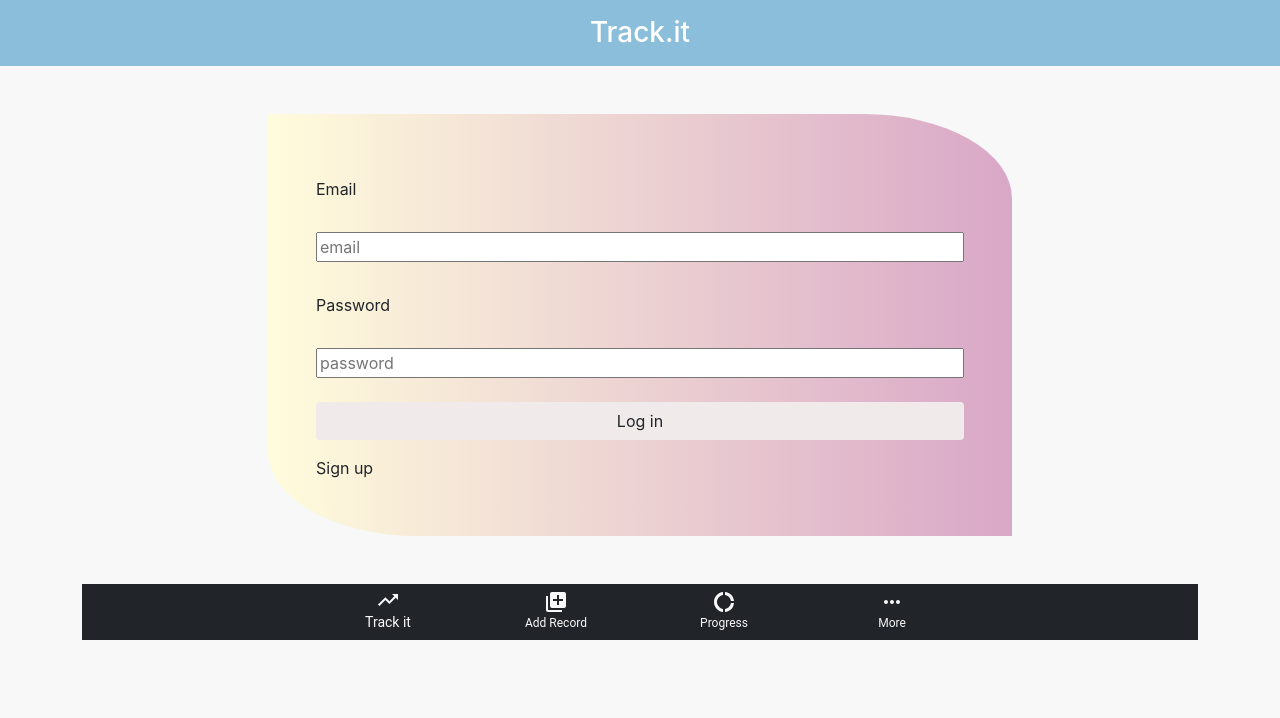
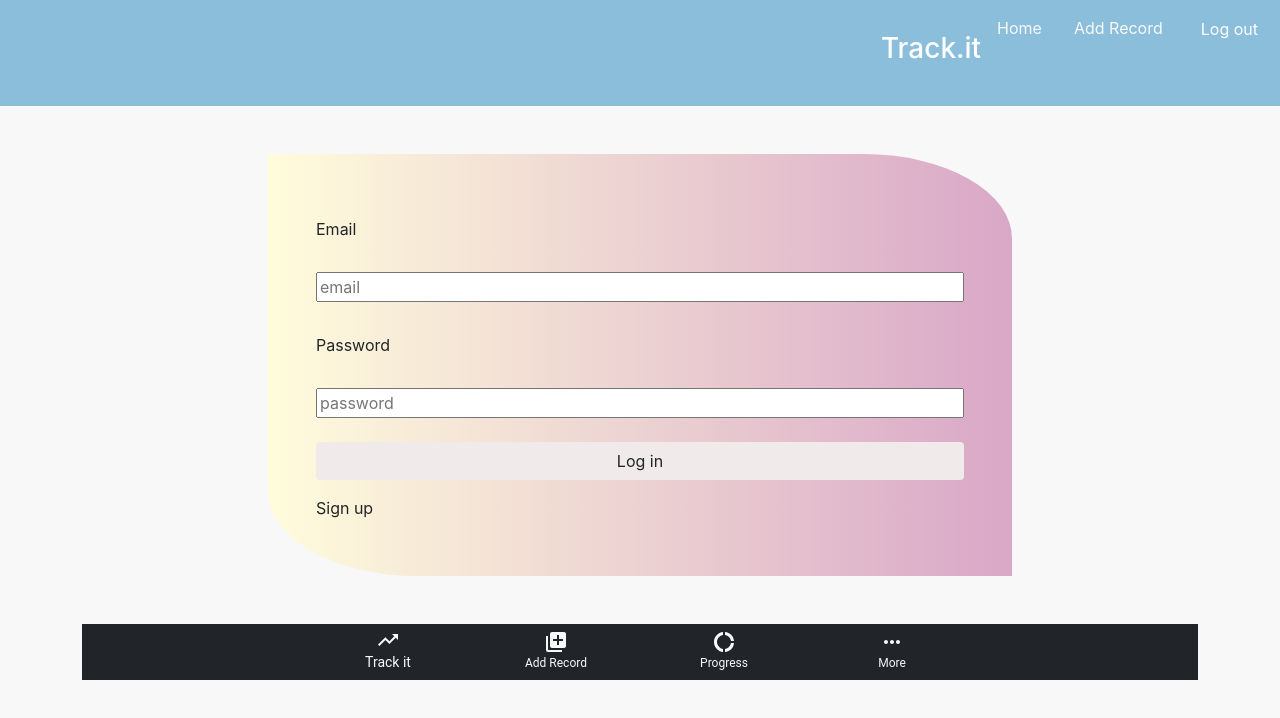
Before and after one commit to arikarim/Tracking-Front, a React (Create React App) app: page /login in a window 1280 px wide. Shown: the top 718 px of the page. Built offline with nearby package versions, Linux system fonts and the light colour scheme; no server answers.

Commit message:
Add redux and reducers to save user

```diff
--- a/package.json
+++ b/package.json
@@ -19,6 +19,7 @@
     "react-router": "^5.2.0",
     "react-router-dom": "^5.2.0",
     "react-scripts": "4.0.3",
+    "redux": "^4.1.1",
     "web-vitals": "^1.0.1"
   },
   "scripts": {
--- a/src/Actions/user.js
+++ b/src/Actions/user.js
@@ -1,7 +1,7 @@
 // Create user action
-const createUser = (user) => {
+export const createUser = (user) => {
   return {
-    type: "LOGIN_USER",
+    type: "CREATE_USER",
     user,
   };
 };
--- a/src/Pages/Login.js
+++ b/src/Pages/Login.js
@@ -19,11 +19,12 @@ const Login = ({ setUser, user }) => {
           password: password,
         },
       });
-      // dispatch(createUser(data.data.user));
+      localStorage.setItem("valid", JSON.stringify("valid"));
       localStorage.setItem("token", JSON.stringify(data.headers.authorization));
       localStorage.setItem("user", JSON.stringify(data.data.user));
       setUser(data.data.user);
       history.push("/");
+      dispatch(createUser(data.data.user));
     } catch (error) {
       console.log(error);
     }
--- a/src/Pages/Nav.js
+++ b/src/Pages/Nav.js
@@ -22,28 +22,28 @@ const Nav = ({ setUser }) => {
         //     </Link>
         //   </li>
         // </ul>
-        <h3 className="py-3 text-center text-white">Track.it</h3>
-        // <ul className="list-unstyled d-flex py-3 justify-content-end">
-        //   <li className="mx-3">
-        //     <Link className="text-decoration-none link-light" to="/">
-        //       Home
-        //     </Link>
-        //   </li>
-        //   <li className="mx-3">
-        //     <Link className="text-decoration-none link-light" to="/addrecord">
-        //       Add Record
-        //     </Link>
-        //   </li>
-        //   <li className="mx-3">
-        //     <button
-        //       className="logout-btn"
-        //       type="submit"
-        //       onClick={(e) => logout(setUser, history)}
-        //     >
-        //       Log out
-        //     </button>
-        //   </li>
-        // </ul>
+        <ul className="list-unstyled d-flex py-3 justify-content-end">
+          <h3 className="py-3 text-center text-white">Track.it</h3>
+          <li className="mx-3">
+            <Link className="text-decoration-none link-light" to="/">
+              Home
+            </Link>
+          </li>
+          <li className="mx-3">
+            <Link className="text-decoration-none link-light" to="/addrecord">
+              Add Record
+            </Link>
+          </li>
+          <li className="mx-3">
+            <button
+              className="logout-btn"
+              type="submit"
+              onClick={(e) => logout(setUser, history)}
+            >
+              Log out
+            </button>
+          </li>
+        </ul>
       )}
     </nav>
   );
--- a/src/Pages/Profile.js
+++ b/src/Pages/Profile.js
@@ -6,23 +6,9 @@ import "./profile.css";
 import "./pro.css";
 import { Link } from "react-router-dom";
 import axios from "axios";
+import { useSelector } from "react-redux";
 const Profile = () => {
-  const [userr, setUserr] = useState(null);
-  const user = JSON.parse(localStorage.getItem("user"));
-  const fetchuser = async () => {
-    try {
-      const res = await axios.get("http://localhost:3001/users/index");
-      const correct = res.data.filter((item) => item.id === user.id);
-      setUserr(correct[0]);
-      console.log(correct);
-    } catch (error) {
-      console.log(error);
-    }
-  };
-  useEffect(() => {
-    fetchuser();
-    // eslint-disable-next-line react-hooks/exhaustive-deps
-  }, []);
+  const userr = useSelector((state) => state.user);
   return (
     <Container className="cont bg-light">
       <Row>
@@ -30,11 +16,14 @@ const Profile = () => {
           <img
             className="user-image mx-auto my-2"
             src={
-              (userr && userr.image_data.metadata.cloudinary.secure_url) ||
+              (userr &&
+                userr.image_data &&
+                userr.image_data.metadata.cloudinary.secure_url) ||
               image
             }
             alt="avatar"
           />
+          {console.log(userr)}
           <h1 className="text-dark text-center">{userr && userr.name}</h1>
           <p className=" text-center">
             {(userr && userr.bio) || "Not available"}
--- a/src/Pages/Signup.js
+++ b/src/Pages/Signup.js
@@ -7,7 +7,8 @@ const Signup = ({ user, setUser }) => {
   const [email, setEmail] = useState("");
   const [password, setPassword] = useState("");
   const history = useHistory();
-  if (user === "Logged") {
+  const toke = JSON.parse(localStorage.getItem("token"));
+  if (toke !== "") {
     return <Redirect to={"/"} />;
   }
 
--- a/src/Reducers/user.js
+++ b/src/Reducers/user.js
@@ -1,12 +1,12 @@
 // Create user reducer
 export const userReducer = (state = {}, action) => {
   switch (action.type) {
-    case "LOGIN_USER":
+    case "CREATE_USER":
       return {
         ...state,
         ...action.user,
       };
-    case "LOGOUT_USER":
+    case "DELETE_USER":
       return {};
     default:
       return state;
--- a/src/components/App.js
+++ b/src/components/App.js
@@ -1,13 +1,29 @@
 import axios from "axios";
 import { useEffect, useState } from "react";
+import { useDispatch } from "react-redux";
 import Routes from "../Routes/Routes";
+import { createUser } from "../Actions/user";
 
 function App() {
   const [token, setToken] = useState("");
   const [user, setUser] = useState([]);
+  const toke = JSON.parse(localStorage.getItem("token"));
+  const userr = JSON.parse(localStorage.getItem("user"));
+  const dispatch = useDispatch();
+  const fetchUser = async () => {
+    if (toke !== "") {
+      try {
+        const res = await axios.get("http://localhost:3001/users/index");
+        const correct = res.data.filter((item) => item.id === userr.id);
+        localStorage.setItem("correctuser", JSON.stringify(correct[0]));
+        dispatch(createUser(correct[0]));
+      } catch (error) {
+        console.log(error);
+      }
+    }
+  };
 
   const fetchData = async () => {
-    const toke = JSON.parse(localStorage.getItem("token"));
     setToken(toke);
 
     if (token !== "") {
@@ -28,6 +44,7 @@ function App() {
 
   useEffect(() => {
     fetchData();
+    fetchUser();
     // eslint-disable-next-line
   }, [token, user]);
   return (
--- a/src/index.js
+++ b/src/index.js
@@ -6,11 +6,9 @@ import reportWebVitals from "./reportWebVitals";
 import { Provider } from "react-redux";
 import store from "./Reducers/index";
 ReactDOM.render(
-  <React.StrictMode>
-    <Provider store={store}>
-      <App />
-    </Provider>
-  </React.StrictMode>,
+  <Provider store={store}>
+    <App />
+  </Provider>,
   document.getElementById("root")
 );
 
```
Also changed, not shown: 2 other files (tests, documents, lock files or other folders).
